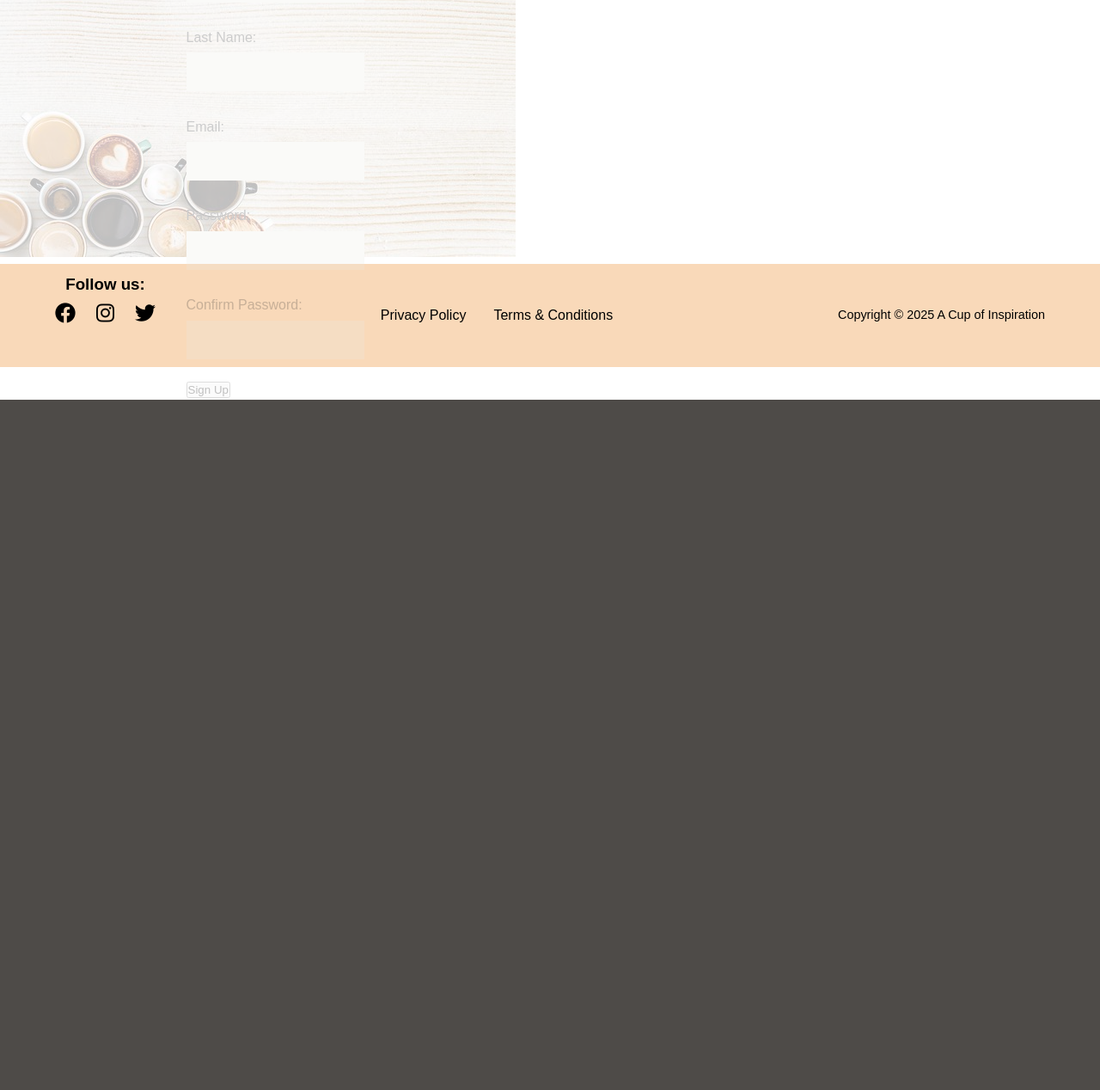
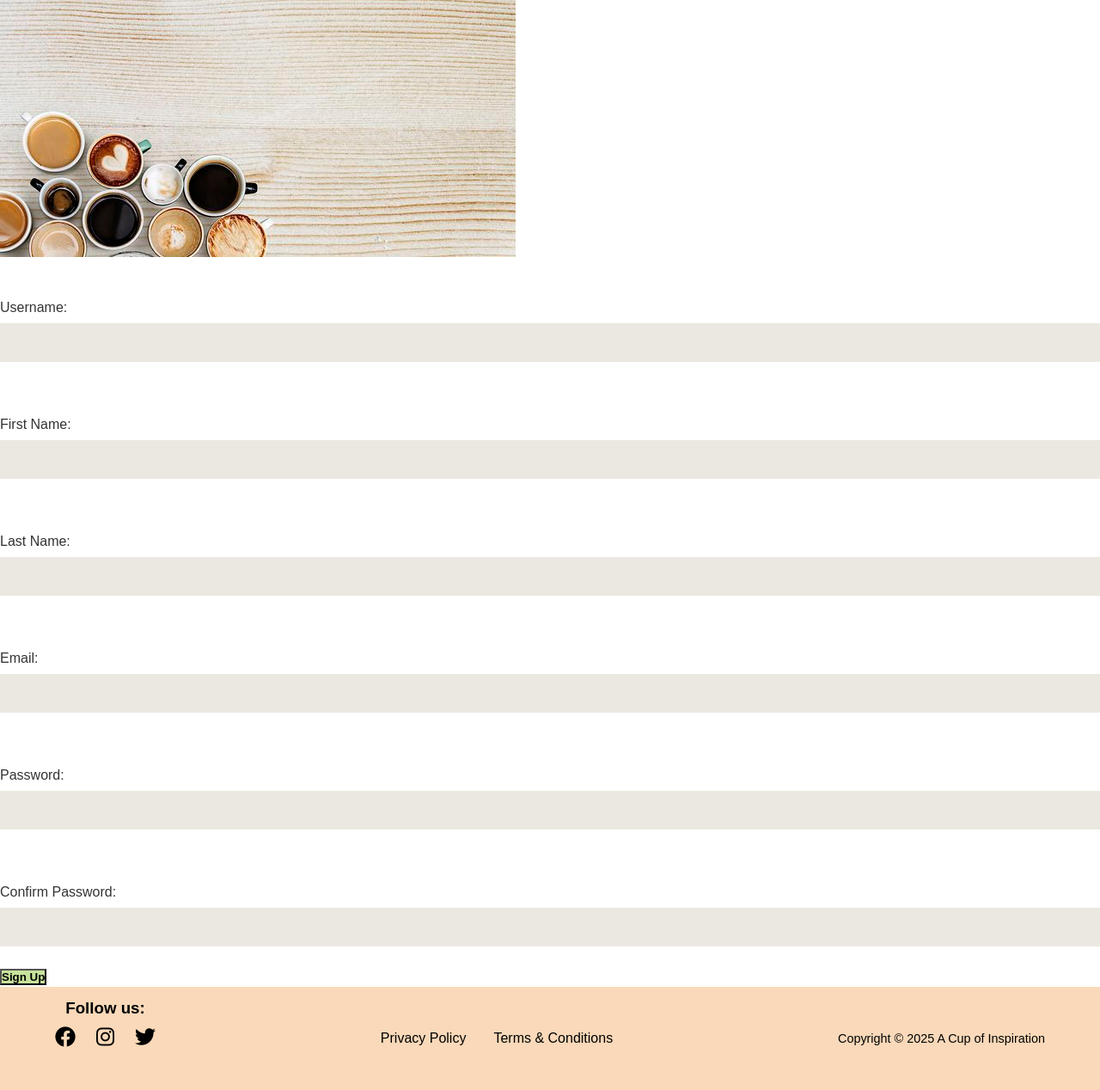
Before and after one commit to JackWambui/CoffeeShop, a PHP site: page /html/CreateAccount.html in a window 1280 px wide. Shown: the part 501-1769 px from the top of the page at 86% size. Before the commit the page ends 966 px from the top, so only its background shows below. Run offline with PHP 8.4, Linux system fonts and the light colour scheme.

Commit message:
Update createAccount.css

```diff
--- a/css/createAccount.css
+++ b/css/createAccount.css
@@ -40,14 +40,39 @@
 }
 
 /* sign in */
-.image {
-    display:block;
+.image-container {
+    /* display:block;
     opacity: 0.25;
     width:100%;
-    height:60%;
+    height:60%; */
+    position: relative;
+    display: inline-block;
 }
 
-#signup {
+.image-container img {
+    display: block;
+    width: 100%;
+    height: auto;
+  }
+
+    .overlay-text {
+    position: absolute;
+    top: 80%;
+    left: 65%;
+    transform: translate(-50%, -50%);
+    background-color: none;
+    color: #000;
+    padding: 20px 20px;
+    font-size: 20px;
+    text-align: center;
+  }
+  button {
+    background-color: #c8e39c;
+    font-weight: bold;
+}
+
+
+#signin {
     position: relative;
     width: 100%;
     margin: 0 auto;
@@ -69,20 +94,6 @@ input[type=text], input[type=password] {
     background: #eae8e0;
 }
 
-.overlay {
-    position: absolute;
-    top: 30%;
-    left: 10%;
-    width: 30%;
-    height: 30%;
-    padding: 50px;
-    box-sizing: border-box;
-    display: flex;
-    flex-direction: column;
-    justify-content: center;
-    align-items: center;
-
-}
 
 .signup-container .overlay {
     font-size: 150%;
```
